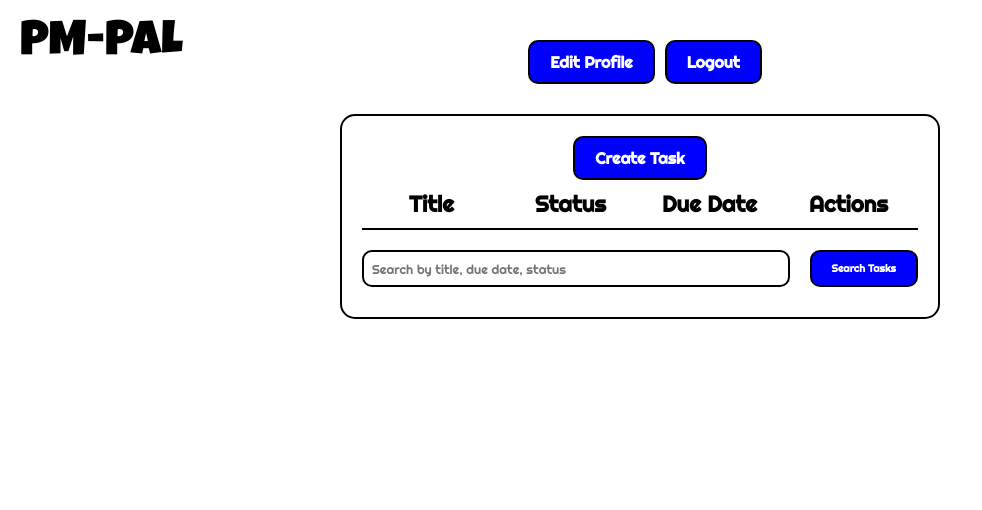
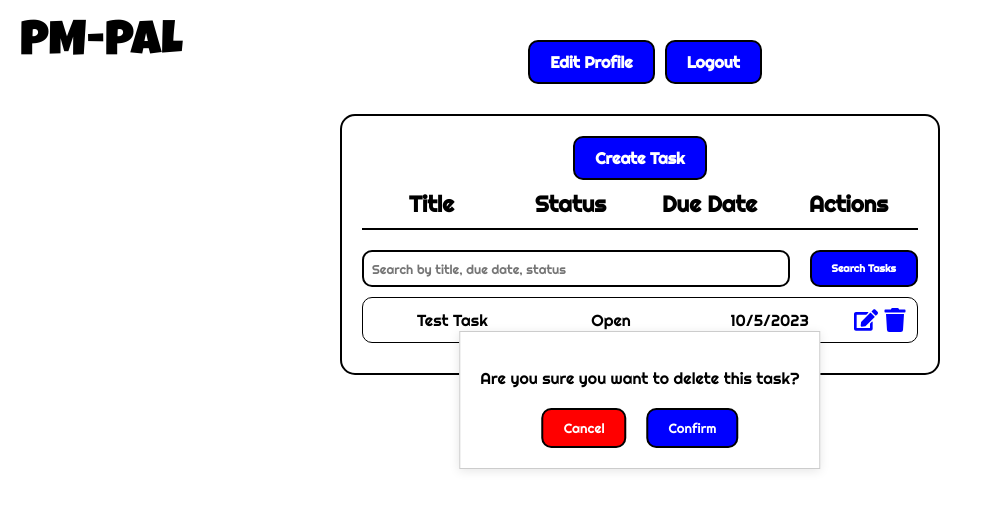
Before and after one commit to GrumpyRobot21/PP5-PM-PAL, a React (Create React App) app in the folder frontend/pmpalr/: page /tasks in a window 1280 px wide. Both pictures are taken after a click on the icon 895 px from the left and 320 px from the top of the page. Shown: the top 510 px of the page, without its empty margins (0-982 px from the left). Built offline with nearby package versions, Linux system fonts and the light colour scheme.

Commit message:
add delet confirmation prompt for delete task function

```diff
--- /dev/null
+++ b/frontend/pmpalr/src/components/ConfirmDeleteDialog.css
@@ -0,0 +1,53 @@
+/* ConfirmDeleteDialog.css */
+
+.confirm-delete-dialog {
+  position: fixed;
+  top: 50%;
+  left: 50%;
+  transform: translate(-50%, -50%);
+  background-color: white;
+  padding: 20px;
+  border: 1px solid #ccc;
+  box-shadow: 0 2px 10px rgba(0, 0, 0, 0.1);
+}
+
+.dialog-content {
+  text-align: center;
+}
+
+.button-container {
+  margin-top: 20px;
+}
+
+.button-container button {
+  padding: 10px 20px;
+  margin: 0 10px;
+  border: 2px solid black;
+  border-radius: 10px;
+  font-family: 'Righteous', cursive;
+}
+
+.button-container button:first-child {
+  background-color: red;
+  color: white;
+}
+
+.button-container button:last-child {
+  background-color: blue;
+  color: white;
+}
+
+.button-container button:hover {
+  cursor: pointer;
+}
+
+/* Hover effect for buttons */
+.button-container button:first-child:hover {
+  background-color: #ff8080;
+  /* Light red */
+}
+
+.button-container button:last-child:hover {
+  background-color: #4caf50;
+  /* Green */
+}
--- /dev/null
+++ b/frontend/pmpalr/src/components/ConfirmDeleteDialog.js
@@ -0,0 +1,18 @@
+import React from 'react';
+import './ConfirmDeleteDialog.css';
+
+const ConfirmDeleteDialog = ({ onCancel, onConfirm }) => {
+  return (
+    <div className="confirm-delete-dialog">
+      <div className="dialog-content">
+        <p>Are you sure you want to delete this task?</p>
+        <div className="button-container">
+          <button onClick={onCancel}>Cancel</button>
+          <button onClick={onConfirm}>Confirm</button>
+        </div>
+      </div>
+    </div>
+  );
+};
+
+export default ConfirmDeleteDialog;
--- a/frontend/pmpalr/src/components/TaskPage.js
+++ b/frontend/pmpalr/src/components/TaskPage.js
@@ -1,5 +1,6 @@
 import React, { useState, useEffect } from 'react';
 import { FaEdit, FaTrash } from 'react-icons/fa';
+import ConfirmDeleteDialog from './ConfirmDeleteDialog';
 import './TaskPage.css';
 import TaskEditForm from './TaskEditForm';
 
@@ -13,8 +14,9 @@ const TaskPage = () => {
   const [taskData, setTaskData] = useState({ title: '', description: '', dueDate: '', status: 'Open' });
   const [showCreateTaskFields, setShowCreateTaskFields] = useState(false);
   const [editingTaskId, setEditingTaskId] = useState(null);
+  const [deleteTaskId, setDeleteTaskId] = useState(null);
 
-  // Add a test task on component mount for demonstration
+  // Added a test task on component mount for testing purposes
   useEffect(() => {
     const testTask = {
       id: 'test-task-id',
@@ -51,19 +53,17 @@ const TaskPage = () => {
   };
 
   const handleTaskDelete = (taskId) => {
-    setTasks(tasks.filter((task) => task.id !== taskId));
+    setDeleteTaskId(taskId);
   };
 
-  // const handleTaskStatusUpdate = (taskId, newStatus) => {
-  //   setTasks(tasks.map((task) => (task.id === taskId ? { ...task, status: newStatus } : task)));
-  // };
+  const handleConfirmDelete = () => {
+    setTasks(tasks.filter((task) => task.id !== deleteTaskId));
+    setDeleteTaskId(null);
+  };
 
-  // const toggleDescription = (taskId) => {
-  //   const descriptionElement = document.getElementById(`task-description-${taskId}`);
-  //   if (descriptionElement) {
-  //     descriptionElement.style.display = descriptionElement.style.display === 'none' ? 'block' : 'none';
-  //   }
-  // };
+  const handleCancelDelete = () => {
+    setDeleteTaskId(null);
+  };
 
   return (
     <div className="task-page">
@@ -145,6 +145,14 @@ const TaskPage = () => {
           </div>
         ))}
 
+        {/* Display ConfirmDeleteDialog if deleteTaskId is set */}
+        {deleteTaskId && (
+          <ConfirmDeleteDialog
+            onCancel={handleCancelDelete}
+            onConfirm={handleConfirmDelete}
+          />
+        )}
+
         {/* Display TaskEditForm for the selected task being edited */}
         {editingTaskId && (
           <TaskEditForm
```
